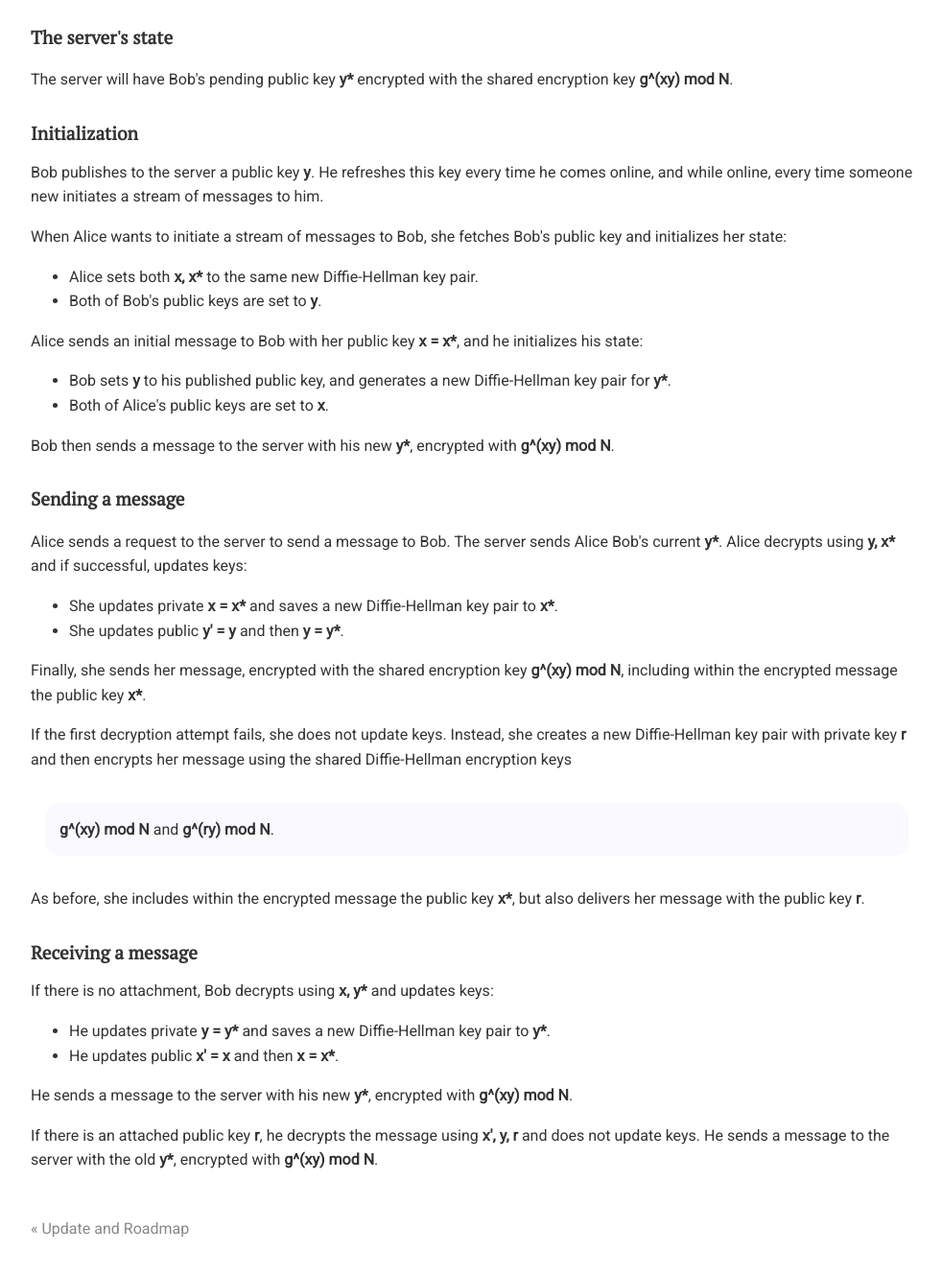
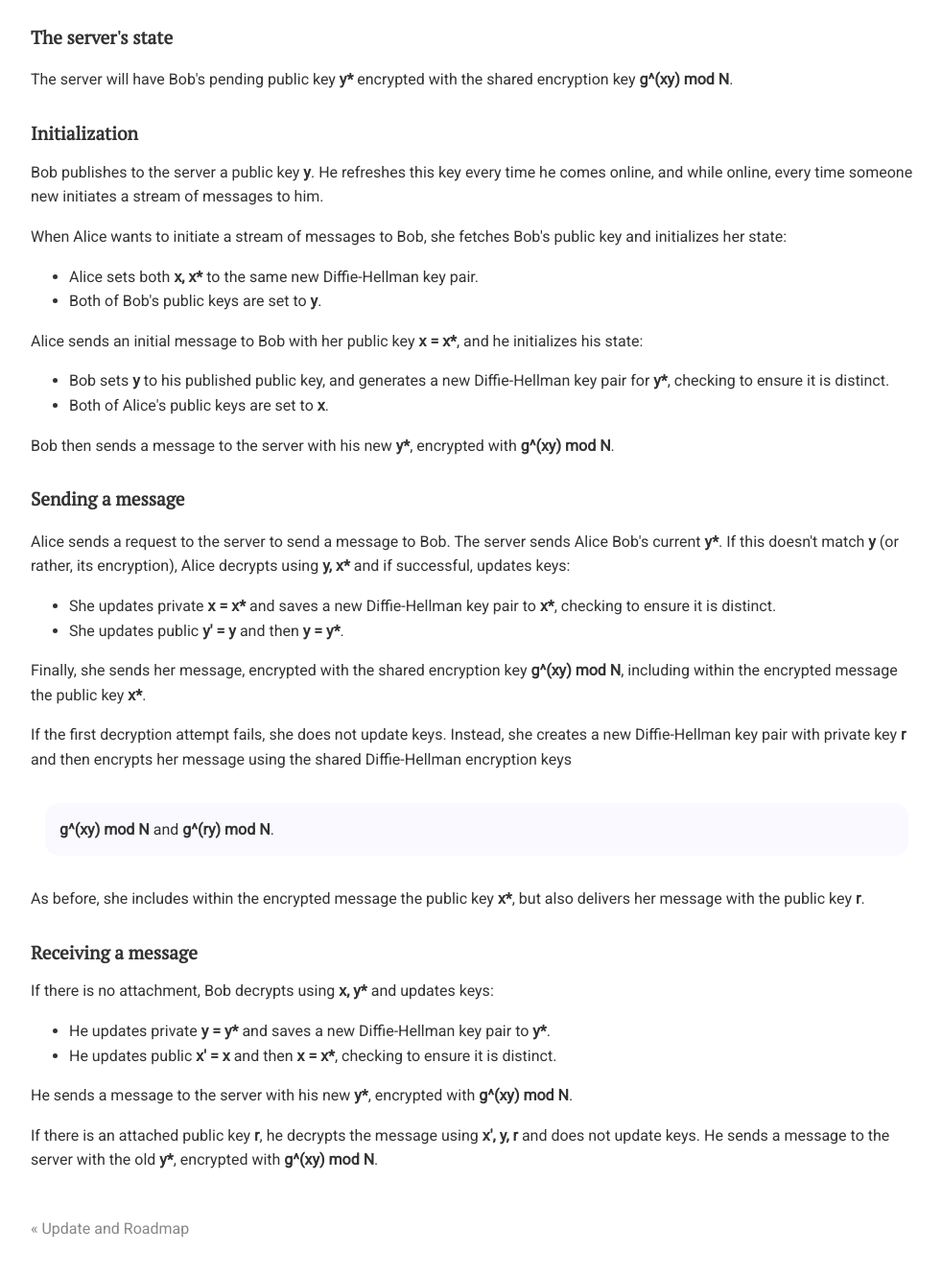
Before and after one commit to chatscrypt/chatscrypt.github.io, a Jekyll site: the page built from _posts/2020-02-06-the-chatscrypt-architecture-part-v-revisiting-the-postal-delivery-model.html, in a window 1280 px wide and 1400 px high, scrolled down 1344 px. Shown: the top 1329 px of the window at 96% size, without its empty margins (143-1125 px from the left). Built offline with Jekyll 4.4.1, drawn with Linux system fonts in a browser that asks for light colours; comment, search, counter and statistics services are not loaded.

Commit message:
Update 2020-02-06-the-chatscrypt-architecture-part-v-revisiting-the-postal-delivery-model.html

```diff
--- a/_posts/2020-02-06-the-chatscrypt-architecture-part-v-revisiting-the-postal-delivery-model.html
+++ b/_posts/2020-02-06-the-chatscrypt-architecture-part-v-revisiting-the-postal-delivery-model.html
@@ -55,7 +55,7 @@
 
 Alice sends an initial message to Bob with her public key <b>x = x*</b>, and he initializes his state:
 <ul>
-<li>Bob sets <b>y</b> to his published public key, and generates a new Diffie-Hellman key pair for <b>y*</b>.
+<li>Bob sets <b>y</b> to his published public key, and generates a new Diffie-Hellman key pair for <b>y*</b>, checking to ensure it is distinct.
 <li>Both of Alice's public keys are set to <b>x</b>.
 </ul>
 
@@ -64,9 +64,9 @@
 
 <h2>Sending a message</h2>
 
-<p>Alice sends a request to the server to send a message to Bob. The server sends Alice Bob's current <b>y*</b>. Alice decrypts using <b>y, x*</b> and if successful, updates keys:
+<p>Alice sends a request to the server to send a message to Bob. The server sends Alice Bob's current <b>y*</b>. If this doesn't match <b>y</b> (or rather, its encryption), Alice decrypts using <b>y, x*</b> and if successful, updates keys:
 <ul>
-<li>She updates private <b>x = x*</b> and saves a new Diffie-Hellman key pair to <b>x*</b>.
+<li>She updates private <b>x = x*</b> and saves a new Diffie-Hellman key pair to <b>x*</b>, checking to ensure it is distinct.
   <li>She updates public <b>y' = y</b> and then <b>y = y*</b>.
 </ul>
 Finally, she sends her message, encrypted with the shared encryption key <b>g^(xy) mod N</b>, including within the encrypted message the public key <b>x*</b>.
@@ -85,7 +85,7 @@
 If there is no attachment, Bob decrypts using <b>x, y*</b> and updates keys:
 <ul>
 <li>He updates private <b>y = y*</b> and saves a new Diffie-Hellman key pair to <b>y*</b>.
-<li>He updates public <b>x' = x</b> and then <b>x = x*</b>.
+<li>He updates public <b>x' = x</b> and then <b>x = x*</b>, checking to ensure it is distinct.
 </ul>
 He sends a message to the server with his new <b>y*</b>, encrypted with <b>g^(xy) mod N</b>.
 
```
